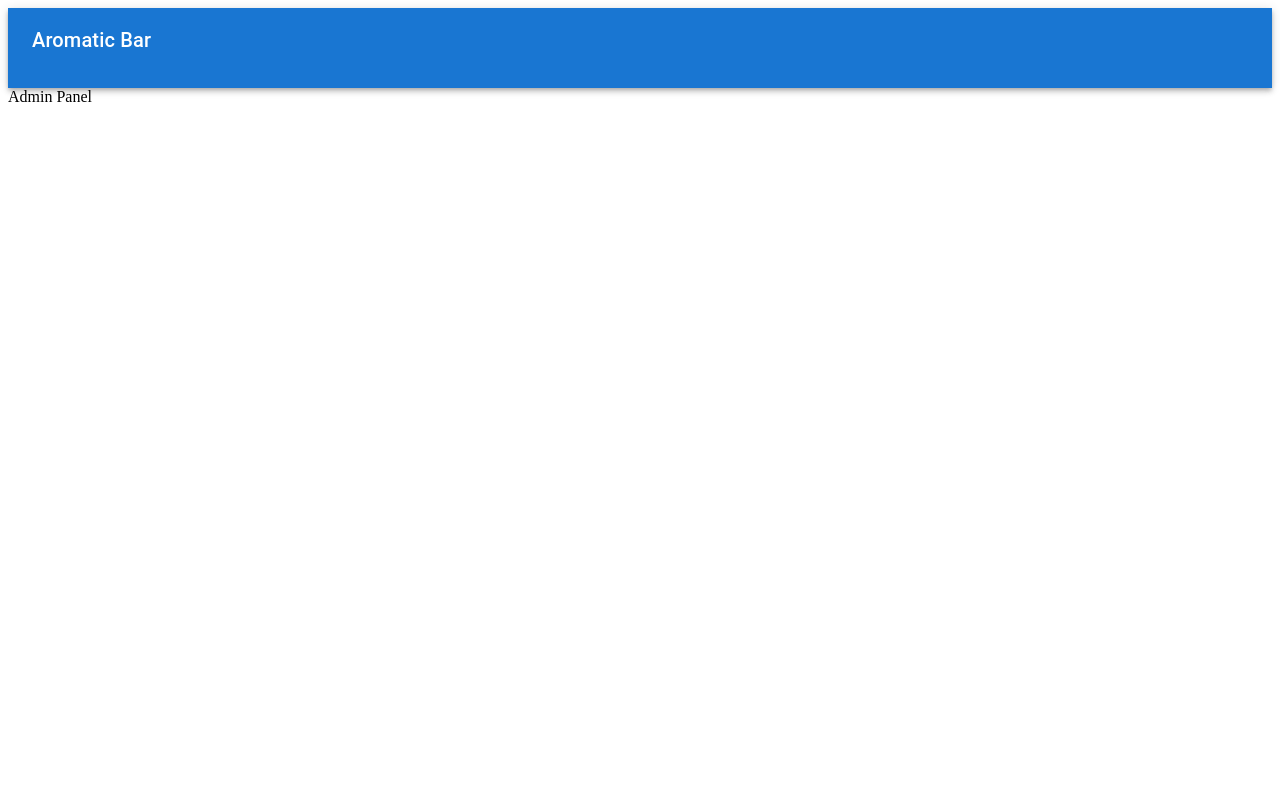
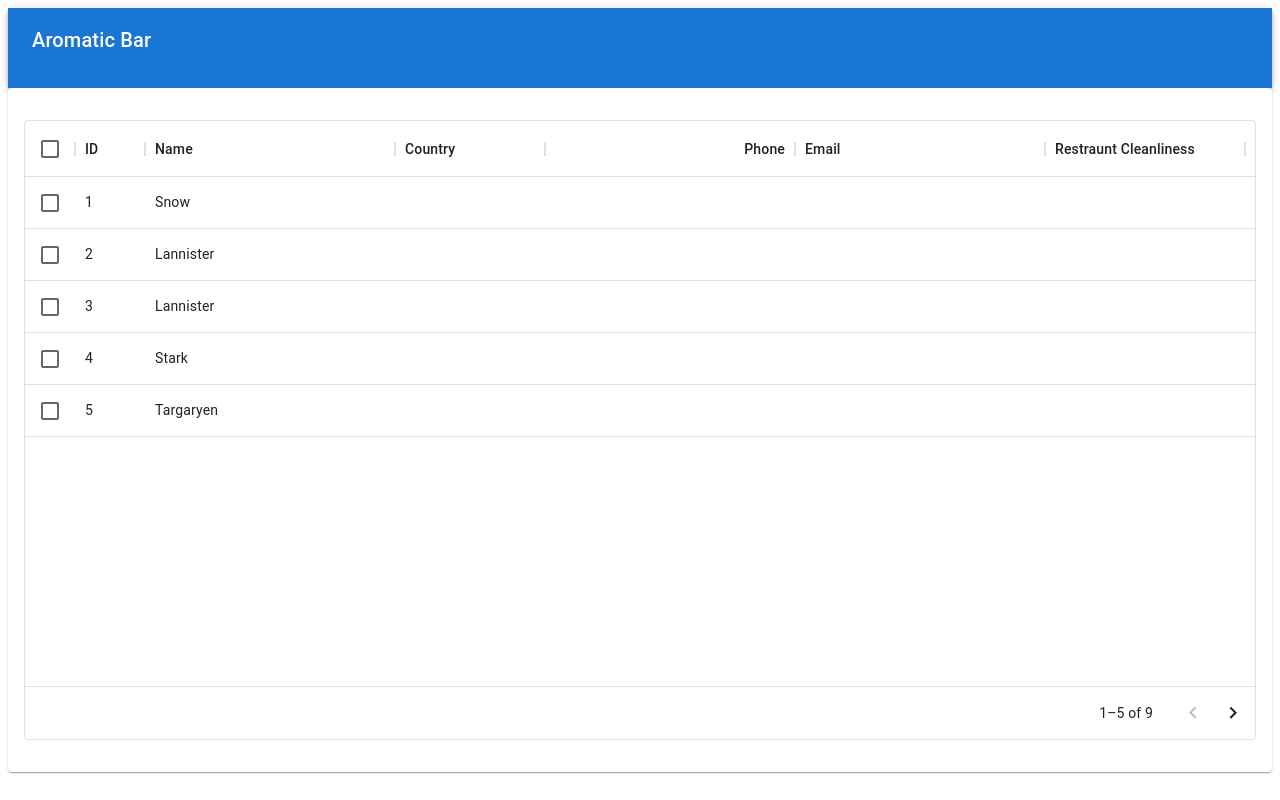
Before and after one commit to thisIsAditya/React_F-G_Aditya, a React (Create React App) app: page /admin in a window 1280 px wide. Built offline with nearby package versions, Linux system fonts and the light colour scheme.

Commit message:
Added data grid and dummy data

```diff
--- a/package.json
+++ b/package.json
@@ -7,6 +7,7 @@
     "@emotion/styled": "^11.10.4",
     "@mui/icons-material": "^5.10.9",
     "@mui/material": "^5.10.9",
+    "@mui/x-data-grid": "^5.17.7",
     "@testing-library/jest-dom": "^5.16.5",
     "@testing-library/react": "^13.4.0",
     "@testing-library/user-event": "^13.5.0",
--- a/src/Layout/layout.js
+++ b/src/Layout/layout.js
@@ -1,12 +1,24 @@
+import { Paper, styled } from "@mui/material";
 import { Box } from "@mui/system";
 import Header from "../components/Header";
 
+const StyledBox = styled(Box)(({ theme }) => ({
+  height: "95vh",
+}));
+
+const StyledPaper = styled(Paper)(({ theme }) => ({
+  padding: theme.spacing(4, 2),
+  boxSizing: "border-box",
+  height: "90%",
+}));
 const Layout = (Comp) => {
   return (
-    <Box>
+    <StyledBox>
       <Header />
-      <Comp />
-    </Box>
+      <StyledPaper>
+        <Comp />
+      </StyledPaper>
+    </StyledBox>
   );
 };
 
--- a/src/components/Feedback/feedback-form.js
+++ b/src/components/Feedback/feedback-form.js
@@ -5,7 +5,6 @@ import {
   FormControl,
   FormHelperText,
   Grid,
-  Paper,
   Stack,
   TextField,
 } from "@mui/material";
@@ -16,10 +15,6 @@ import { isEmail } from "utils";
 import { isValidName, isValidPhone } from "utils/form";
 import RatingRadioGroup from "./rating-radio-group";
 import { useNavigate } from "react-router-dom";
-
-const StyledPaper = styled(Paper)(({ theme }) => ({
-  padding: theme.spacing(4, 2),
-}));
 
 const StyledItemStack = styled(Stack)(({ theme }) => ({
   padding: theme.spacing(4),
@@ -185,7 +180,6 @@ const FeedbackForm = () => {
   };
   return (
     <>
-      <StyledPaper>
       <Grid container>
         {/* Left Side */}
         <Grid item xs={12} md={6}>
@@ -338,7 +332,6 @@ const FeedbackForm = () => {
           </StyledItemStack>
         </Grid>
       </Grid>
-      </StyledPaper>
     </>
   );
 };
--- a/src/components/admin-panel.js
+++ b/src/components/admin-panel.js
@@ -1,5 +1,28 @@
+import { DataGrid } from "@mui/x-data-grid";
+import { adminTableCoulmns } from "constants";
+
+const rows = [
+  { id: 1, name: "Snow" },
+  { id: 2, name: "Lannister" },
+  { id: 3, name: "Lannister" },
+  { id: 4, name: "Stark" },
+  { id: 5, name: "Targaryen" },
+  { id: 6, name: "Melisandre" },
+  { id: 7, name: "Clifford" },
+  { id: 8, name: "Frances" },
+  { id: 9, name: "Roxie" },
+];
+
 const AdminPanel = () => {
-  return <>Admin Panel</>;
+  return (
+    <DataGrid
+      rows={rows}
+      columns={adminTableCoulmns}
+      pageSize={5}
+      rowsPerPageOptions={[5]}
+      checkboxSelection
+    />
+  );
 };
 
 export default AdminPanel;
--- /dev/null
+++ b/src/constants/admin.js
@@ -0,0 +1,24 @@
+export const adminTableCoulmns = [
+  { field: "id", headerName: "ID", width: 70 },
+  { field: "name", headerName: "Name", width: 250 },
+  { field: "country", headerName: "Country", width: 150 },
+  {
+    field: "phone",
+    headerName: "Phone",
+    type: "number",
+    width: 250,
+  },
+  {
+    field: "email",
+    headerName: "Email",
+    width: 250,
+  },
+  {
+    field: "restrauntCleanliness",
+    headerName: "Restraunt Cleanliness",
+    width: 200,
+  },
+  { field: "serviceQuality", headerName: "Service Quality", width: 200 },
+  { field: "beverageQuality", headerName: "Beverage Quality", width: 200 },
+  { field: "overallExperience", headerName: "Overall Experience", width: 200 },
+];
--- a/src/constants/index.js
+++ b/src/constants/index.js
@@ -1,4 +1,5 @@
 import { countries } from "./countries";
 import { emailRegex, nameRegex, phoneRegex } from "./validators";
+import { adminTableCoulmns } from "./admin";
 
-export { countries, emailRegex, nameRegex, phoneRegex };
+export { countries, emailRegex, nameRegex, phoneRegex, adminTableCoulmns };
```
Also changed, not shown: 1 other file (tests, documents, lock files or other folders). Lines whose indentation alone changed are shown as unchanged.
